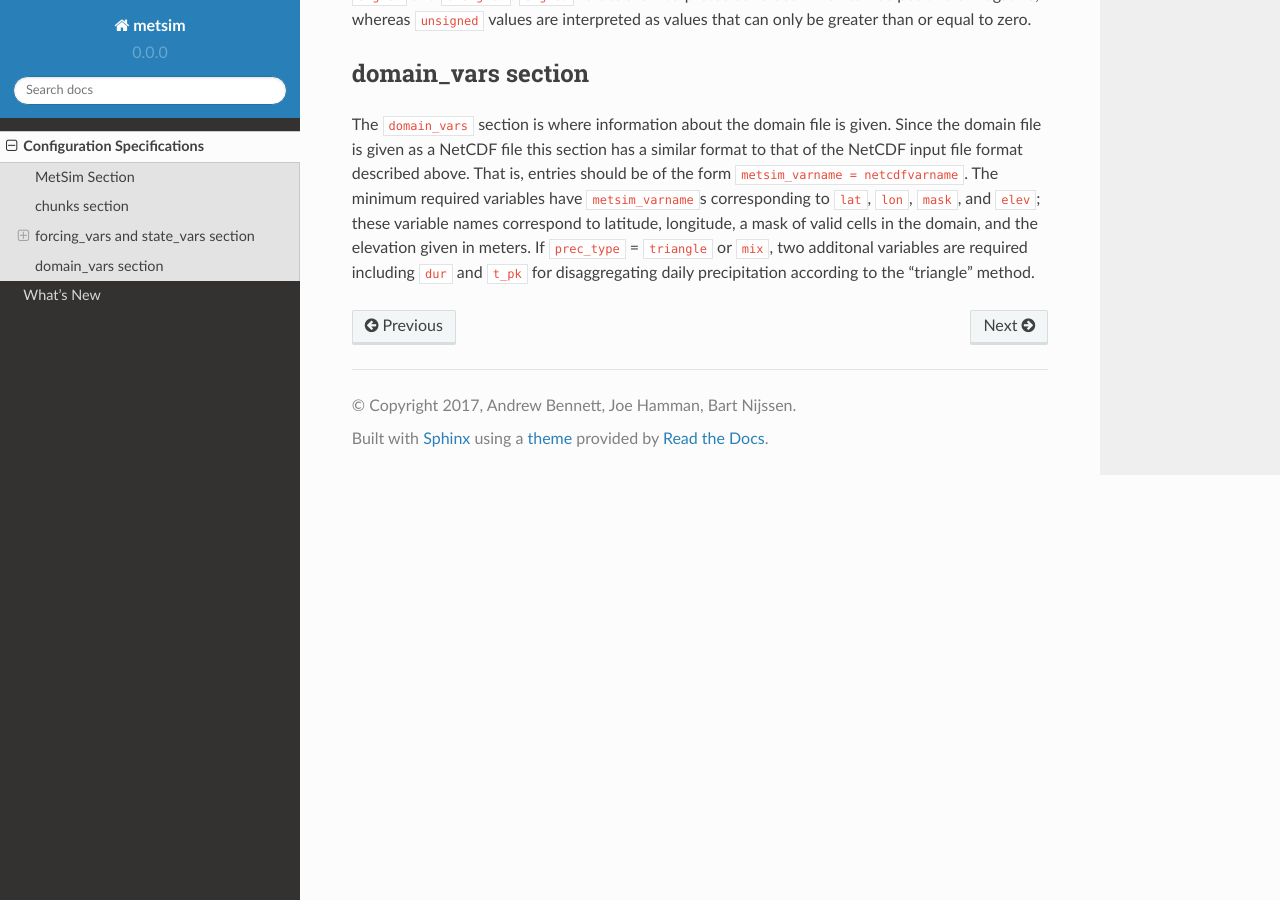
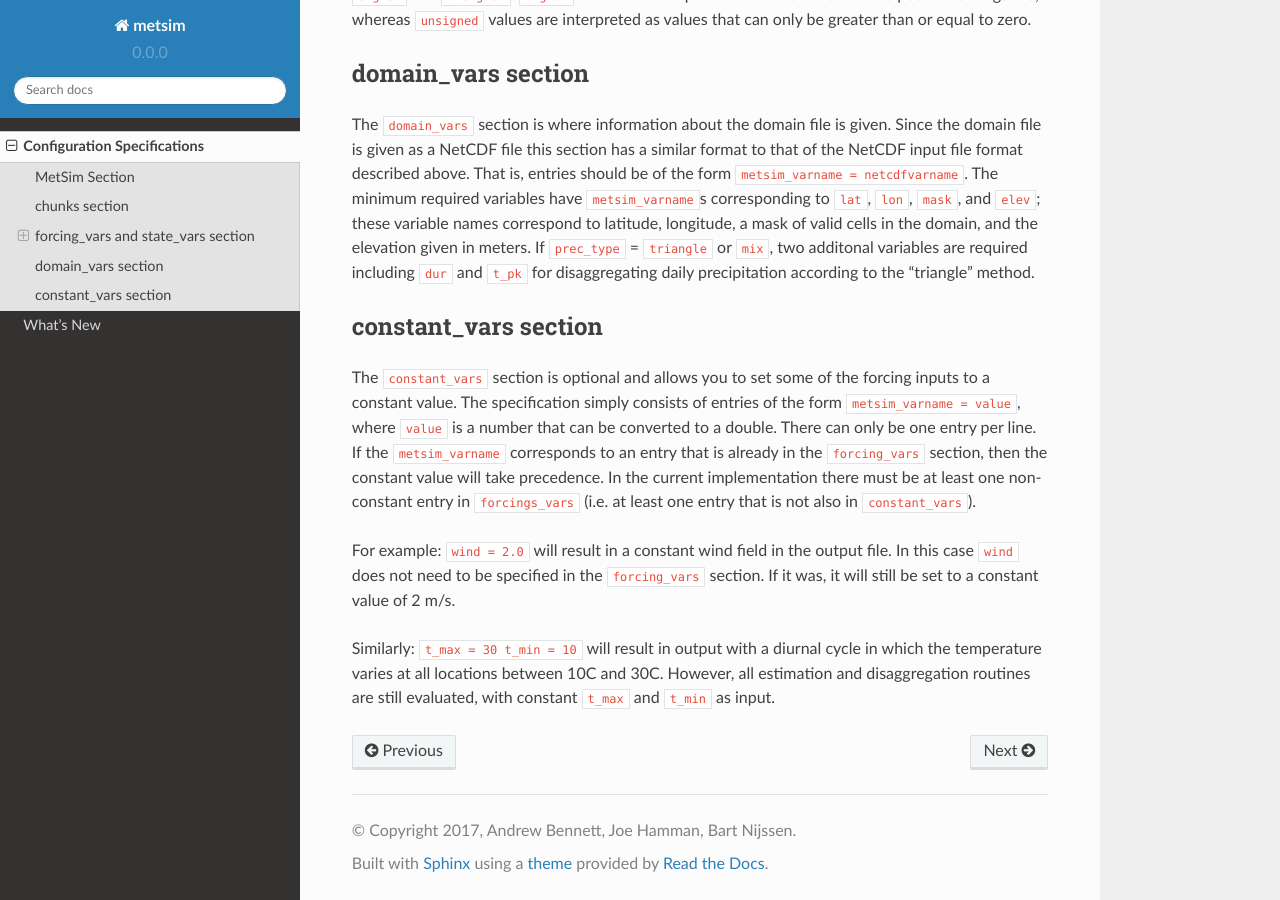
Before and after one commit to UW-Hydro/MetSim, a Sphinx documentation site: the page built from docs/configuration.rst, in a window 1280 px wide and 900 px high, scrolled down 3434 px. Built offline with Sphinx 7.4.7 and the Read the Docs theme 2.0.0, drawn with Linux system fonts in a browser that asks for light colours; pages that are not in the unit, such as notebooks, are missing from menus.

Commit message:
Initial commit to allow constant fields

```diff
--- a/docs/configuration.rst
+++ b/docs/configuration.rst
@@ -183,3 +183,27 @@ a mask of valid cells in the domain, and the elevation given in meters. If
 ``prec_type`` = ``triangle`` or ``mix``, two additonal variables are required
 including ``dur`` and ``t_pk`` for disaggregating daily precipitation according
 to the "triangle" method.
+
+constant_vars section
+-------------------
+The ``constant_vars`` section is optional and allows you to set some of the
+forcing inputs to a constant value. The specification simply consists of entries
+of the form ``metsim_varname = value``, where ``value`` is a number that can be
+converted to a double. There can only be one entry per line. If the
+``metsim_varname`` corresponds to an entry that is already in the ``forcing_vars``
+section, then the constant value will take precedence. In the current
+implementation there must be at least one non-constant entry in ``forcings_vars``
+(i.e. at least one entry that is not also in ``constant_vars``).
+
+For example:
+``wind = 2.0``
+will result in a constant wind field in the output file. In this case ``wind``
+does not need to be specified in the ``forcing_vars`` section. If it was, it
+will still be set to a constant value of 2 m/s.
+
+Similarly:
+``t_max = 30
+t_min = 10``
+will result in output with a diurnal cycle in which the temperature varies at
+all locations between 10C and 30C. However, all estimation and disaggregation
+routines are still evaluated, with constant ``t_max`` and ``t_min`` as input.
```
Also changed, not shown: 2 other files.
